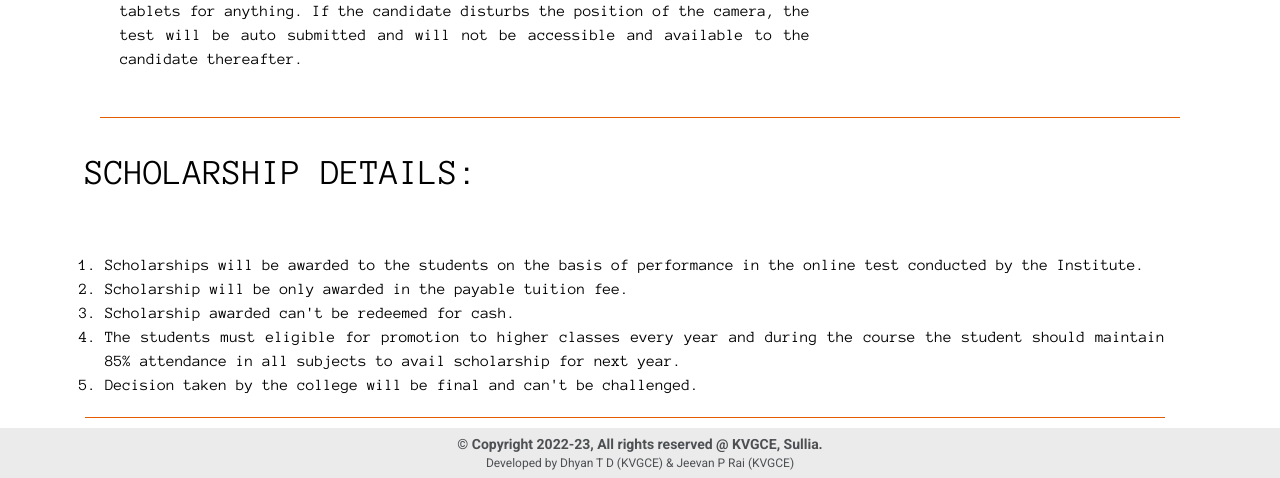
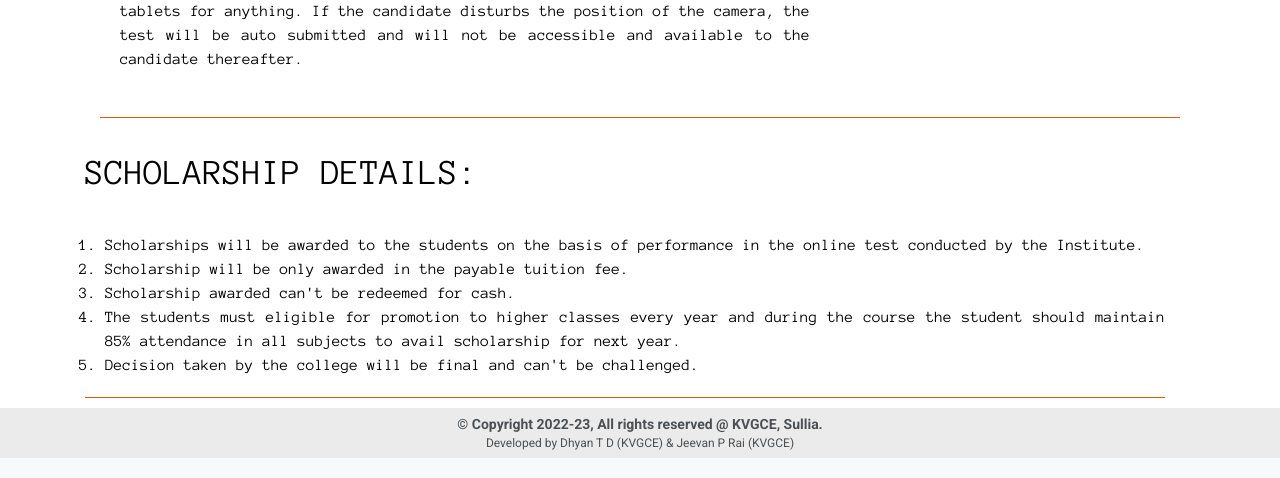
Before and after one commit to DhyanTD/KVGCE-Quiz-Web, a Flask app: page / in a window 1280 px wide. Shown: the part 1307-1785 px from the top of the page. Run offline with Flask 3, Linux system fonts and the light colour scheme; some libraries are stand-ins or nearby versions.

Commit message:
Update index.html

```diff
--- a/templates/index.html
+++ b/templates/index.html
@@ -413,7 +413,7 @@
                 <hr color="#FF6600" />
                 <div class="row" style="width: 100%;">
                     <h2 class="white">SCHOLARSHIP DETAILS:</h2>
-                    <h4 class="white text-justify">
+                    <h4 class="white text-justify" style="margin-top: 0px;">
                         <ol style="list-style-type: decimal; line-height:150%;">
                         <li> Scholarships will be awarded to the students on the basis of performance in the online
                         test conducted by the
```
